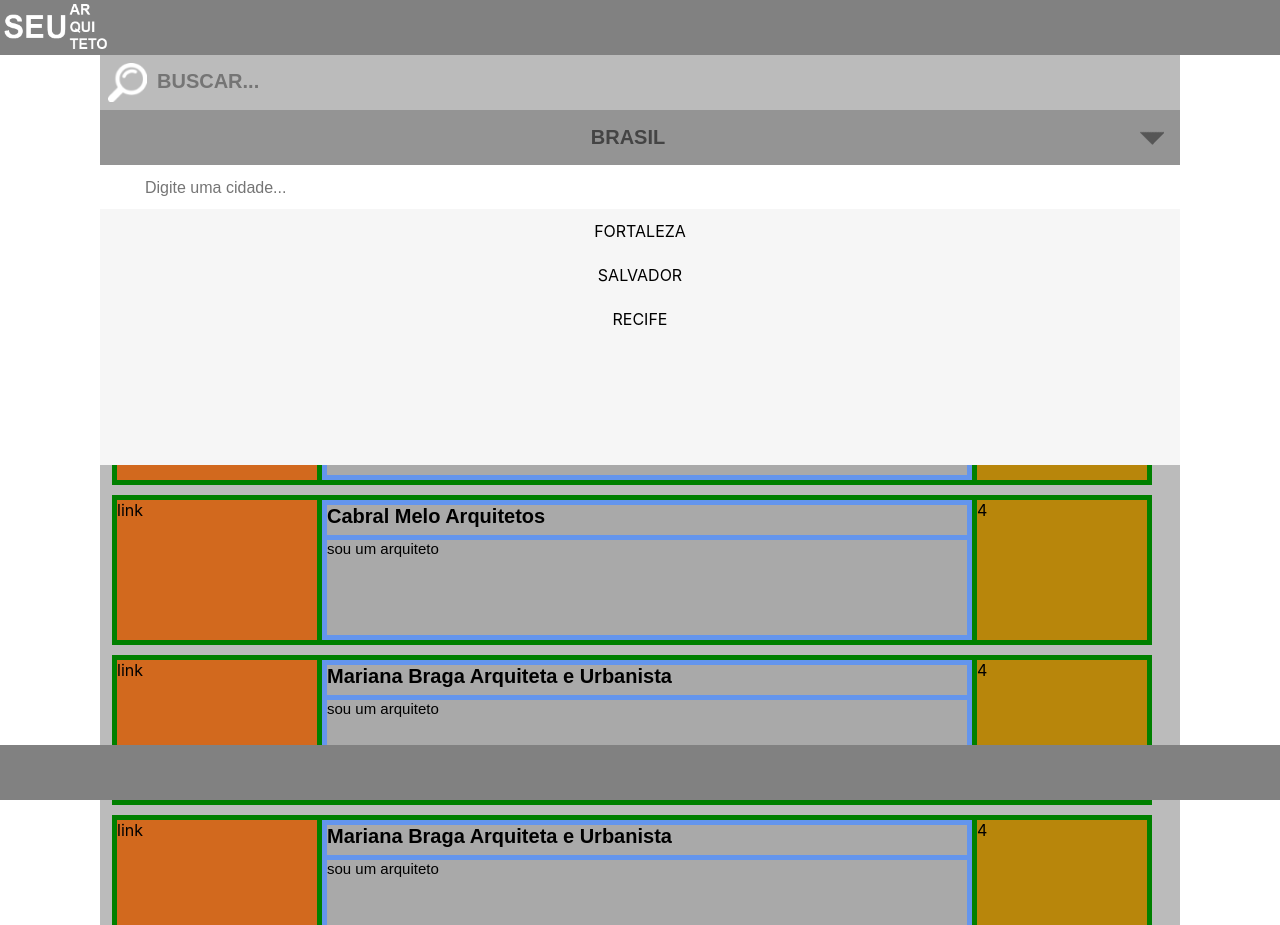
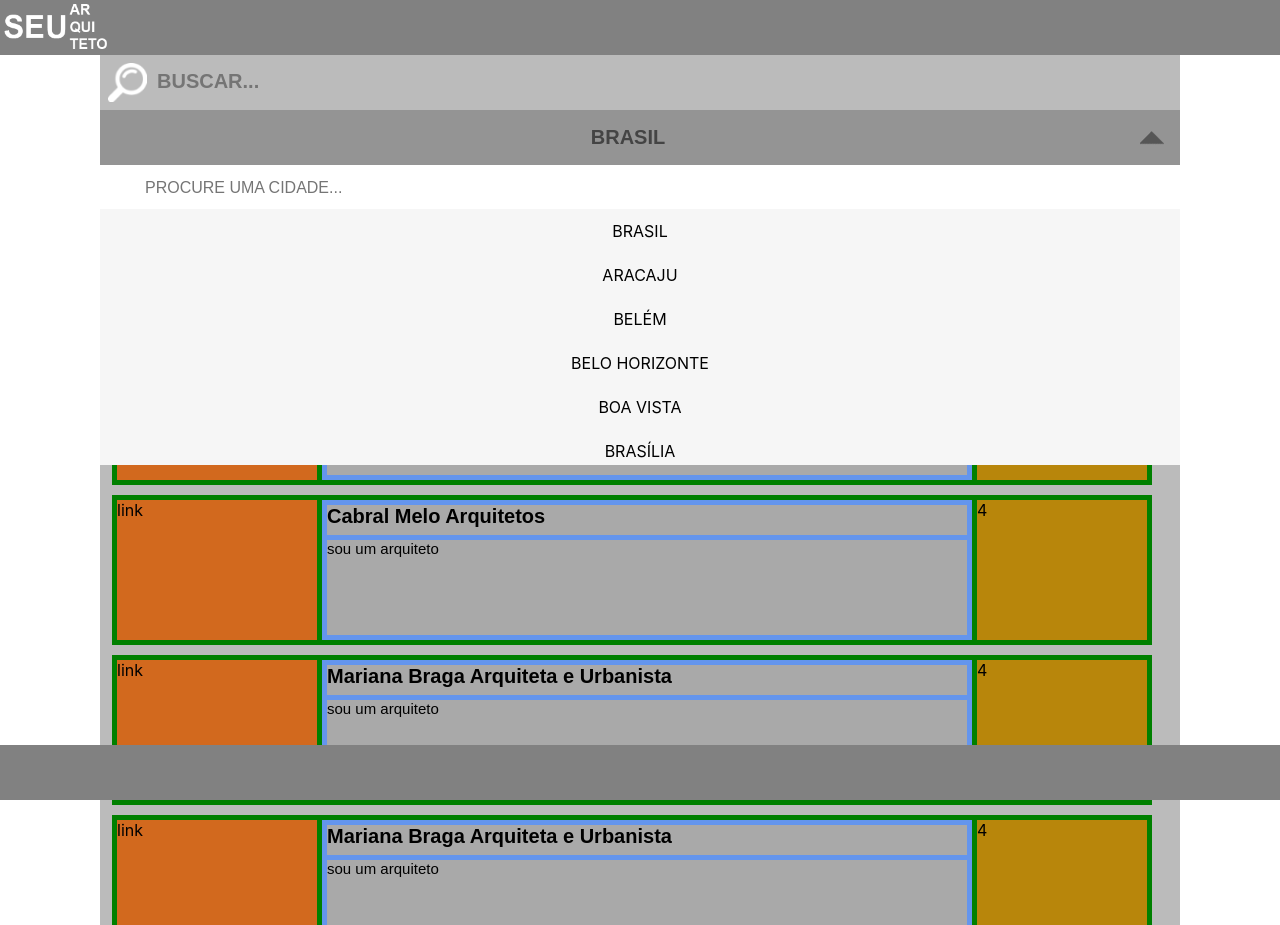
Before and after one commit to andrenobreg/SEUARQUITETO, a React (Create React App) app: page /busca in a window 1280 px wide. Both pictures are taken after a click on the button "BRASIL". Built offline with nearby package versions, Linux system fonts and the light colour scheme.

Commit message:
Barra de cidades completamente funcional

```diff
--- a/src/barracidades.js
+++ b/src/barracidades.js
@@ -1,20 +1,25 @@
 import React, { Component } from 'react';
 import './css/barracidade.css';
 import setabaixo from './img/setabaixo.png';
+import setacima from './img/setacima.png'
 
 class Barracidades extends React.Component {
   constructor(props){
       super(props);
       this.state ={
           cidade: "BRASIL",
+          seta: setabaixo,
       }
   }
+
   render(){
-      let cidade = ["FORTALEZA", "SALVADOR", "RECIFE"];
+      let cidade = ["BRASIL","ARACAJU","BELÉM","BELO HORIZONTE","BOA VISTA","BRASÍLIA","CAMPO GRANDE","CUIABÁ",
+      "CURITIBA","FLORIANÓPOLIS","FORTALEZA","GOIÂNIA","JOÃO PESSOA","MACAPÁ","MACEIÓ","MANAUS","NATAL",
+      "PALMAS","PORTO ALEGRE","PORTO VELHO","RECIFE","RIO BRANCO","RIO DE JANEIRO","SALVADOR","SÃO LUÍS",
+      "SÃO PAULO","TERESINA","VITÓRIA"];
 
       function myFunction() {
         document.getElementById("myDropdown").classList.toggle("show");
-        console.log("click!")
       }
 
     function filterFunction() {
@@ -35,9 +40,9 @@ class Barracidades extends React.Component {
       return (
         <div>
         <div class="dropdown">
-            <button onClick = {myFunction} class="dropbtn">{this.state.cidade}<img src={setabaixo} style={{float: "right", marginTop: "5px"}}/></button>
+            <button onClick = {() => {myFunction(); {if(this.state.seta==setabaixo){this.setState({seta:setacima});console.log("setacima")}else {if(this.state.seta==setacima){this.setState({seta:setabaixo}); console.log("setabaixo")}}};}} class="dropbtn">{this.state.cidade}<img src={this.state.seta} style={{float: "right", marginTop: "5px"}}/></button>
             <div id="myDropdown" class="dropdown-content">
-                <input type="text" placeholder="Digite uma cidade..." id="myInput" onKeyUp={filterFunction}/>
+                <input type="text" placeholder="PROCURE UMA CIDADE..." id="myInput" onKeyUp={filterFunction}/>
                 {cidade.map((valor) => (<a class="opcoes" onClick = {(event) => {this.setState({cidade:valor}); myFunction();}} id={valor}>{valor}</a>))}
             </div>
         </div>
--- a/src/login.js
+++ b/src/login.js
@@ -11,13 +11,15 @@ class Login extends React.Component {
         }
     }
     render(){
-
+        function exibir(){
+            return this.state.palavra;
+        }
         return (
             <div className="Cadastro">
                         <html>
                             <Header/>
                             <input type="text" onChange={(event) => {this.setState({palavra:event.target.value})}}/>
-                            <input type="submit"></input>
+                            <input type="submit" onClick={exibir}></input>
                             <h1>VC DIGITOU:{this.state.palavra}</h1>
                             <Footer/>
                         </html>
```
Also changed, not shown: src/img/setacima.png (added).
